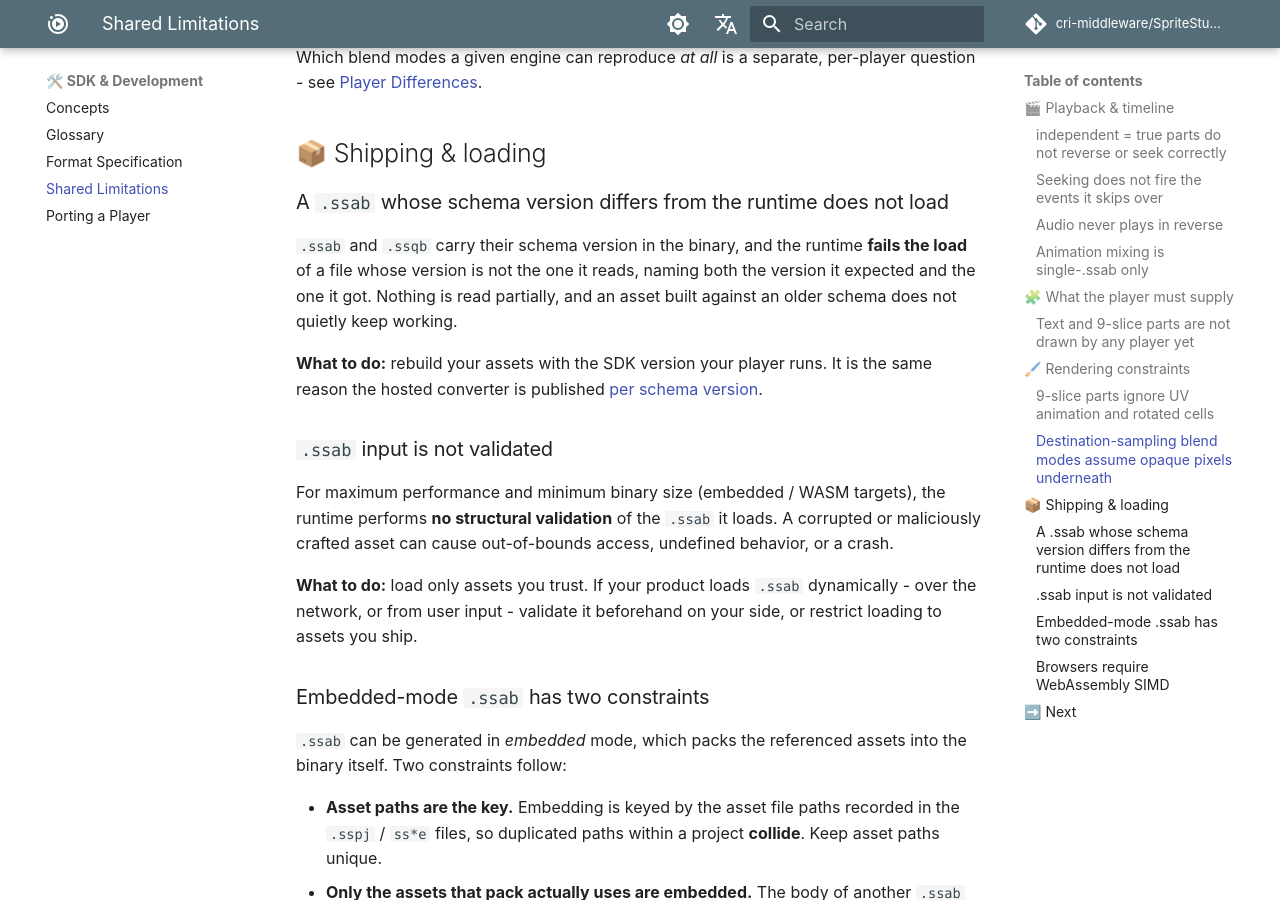
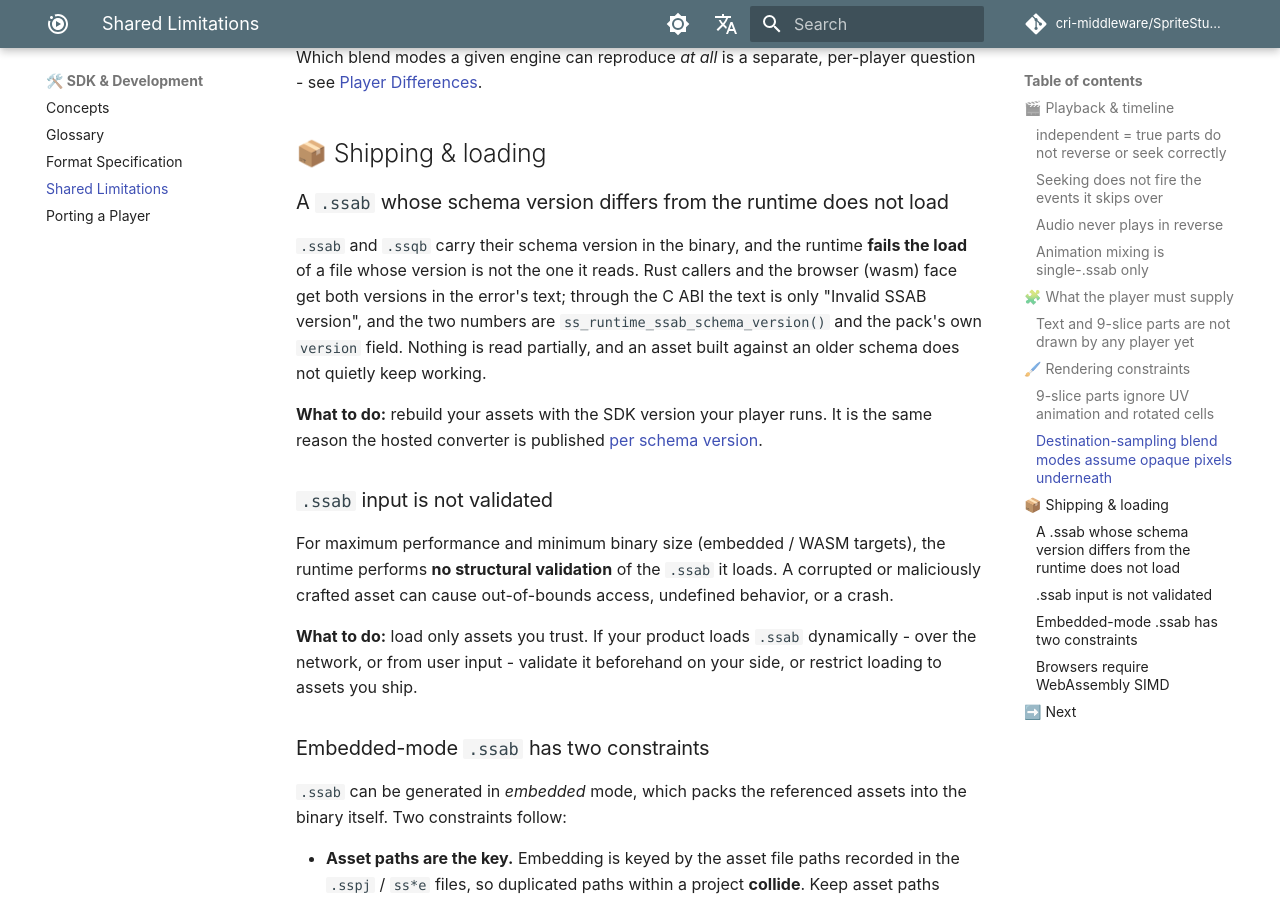
Before and after one commit to cri-middleware/SpriteStudio-Docs, an MkDocs documentation site: the page built from docs/en/sdk/limitations.md, in a window 1280 px wide and 900 px high, scrolled down 2964 px. Built offline with MkDocs 1.6.1 and Material for MkDocs 9.7.7, drawn with Linux system fonts in a browser that asks for light colours; comment, search, counter and statistics services are not loaded.

Commit message:
docs: correct the schema-version error text, and list Shape parts
limitations.md said a load with the wrong schema version names both versions. Only Rust callers and the wasm face get them in the text; through the C ABI the text is "Invalid SSAB version" and the numbers come from ss_runtime_ssab_schema_version() and the pack's version field. concepts.md listed 9-slice but not Shape parts, whose vertices the runtime also generates.

```diff
--- a/docs/en/sdk/limitations.md
+++ b/docs/en/sdk/limitations.md
@@ -113,8 +113,10 @@ Which blend modes a given engine can reproduce *at all* is a separate, per-playe
 ### A `.ssab` whose schema version differs from the runtime does not load
 
 `.ssab` and `.ssqb` carry their schema version in the binary, and the runtime **fails the load**
-of a file whose version is not the one it reads, naming both the version it expected and the one
-it got. Nothing is read partially, and an asset built against an older schema does not quietly
+of a file whose version is not the one it reads. Rust callers and the browser (wasm) face get both
+versions in the error's text; through the C ABI the text is only "Invalid SSAB version", and the
+two numbers are `ss_runtime_ssab_schema_version()` and the pack's own `version` field. Nothing is
+read partially, and an asset built against an older schema does not quietly
 keep working.
 
 **What to do:** rebuild your assets with the SDK version your player runs. It is the same reason
```
Also changed, not shown: docs/en/sdk/concepts.md (+2 -0 lines), docs/ja/sdk/concepts.md (+1 -0 lines), docs/ja/sdk/limitations.md (+1 -1 lines).
